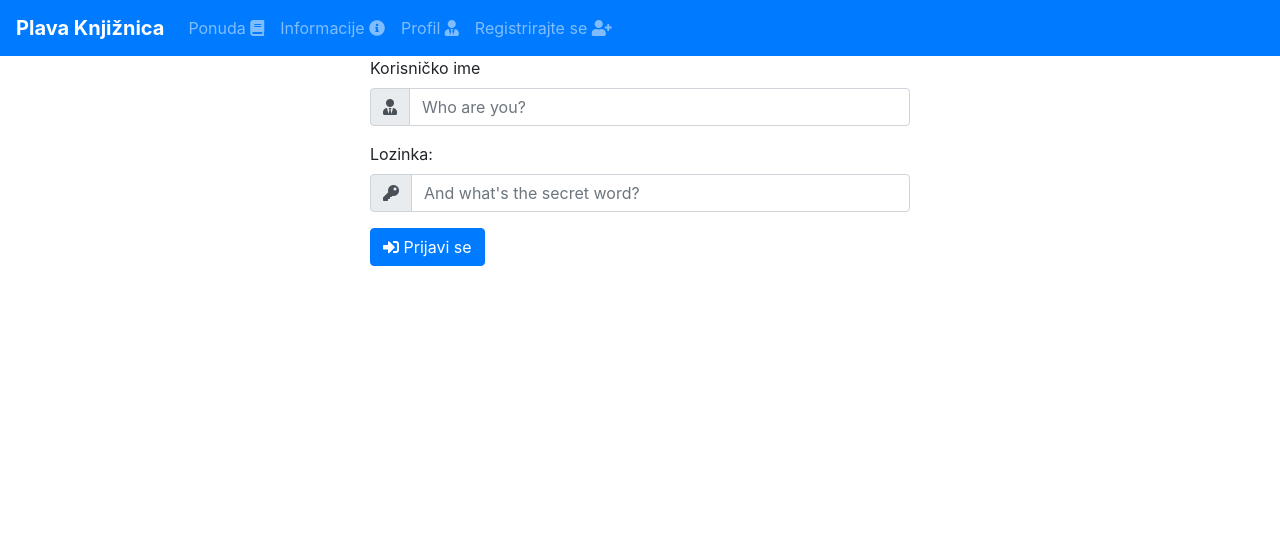
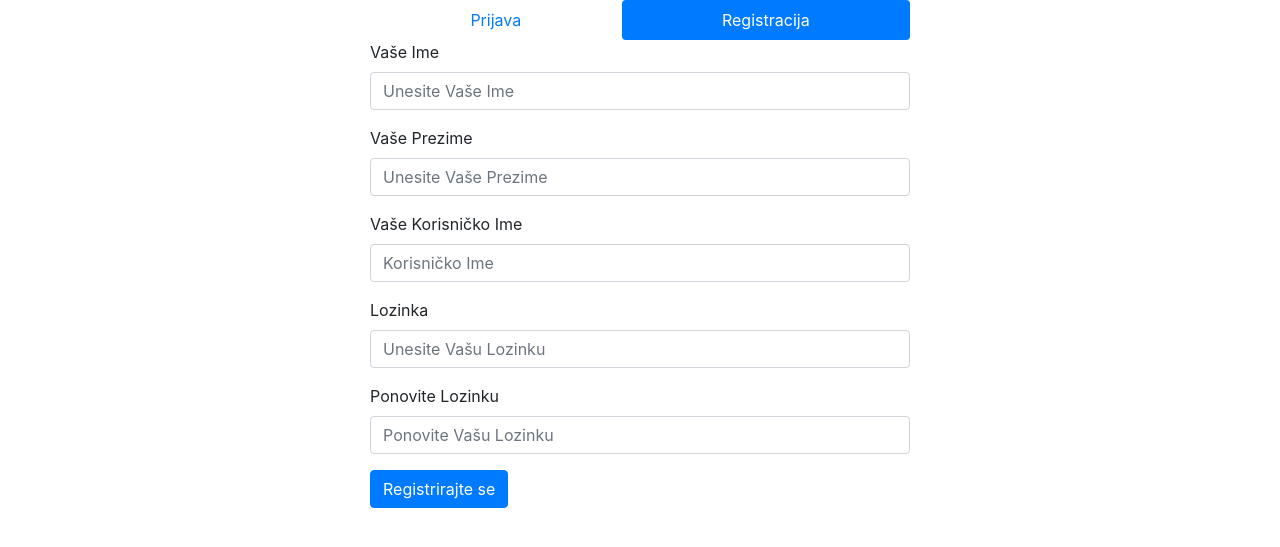
Before and after one commit to PericR/Biblioteka, a PHP site: page /index.php?view=register in a window 1280 px wide. Shown: the top 547 px of the page. Run offline with PHP 8.4, Linux system fonts and the light colour scheme.

Commit message:
redizajn login i register i kraj rada na njima

```diff
--- a/plava_knjiznica/controllers/login.php
+++ b/plava_knjiznica/controllers/login.php
@@ -10,7 +10,8 @@
 
     $sql = "SELECT * FROM korisnik
     WHERE korisnicko_ime='".$korisnicko_ime."'
-    AND lozinka='".$lozinka."'";
+    AND lozinka='".$lozinka."'
+    LIMIT 1";
 
     $rezultat = mysqli_query($konekcija, $sql);
 
@@ -20,7 +21,7 @@
         $_SESSION['korisnicko_ime'] = $korisnicko_ime;
         $_SESSION['lozinka'] = $lozinka;
         $user = mysqli_fetch_assoc($rezultat);
-        $_SESSION['ime'] = $user['ime'] + $user['prezime'];
+        $_SESSION['ime'] = $user['ime'];
         header("Location:../index.php");
     }
 
--- a/plava_knjiznica/index.php
+++ b/plava_knjiznica/index.php
@@ -4,13 +4,13 @@
     include("config/db_config.php");
     include("controllers/utils.php");
 
-    $view = "register";
+    $view = "login";
+
+    if (isset($_GET['view'])) {
+        $view = $_GET['view'];
+    }
 
     load_view("views/static/header.php", array("title" => "Plava Knjižnica"));
-    load_view("views/static/navbar.php");
-
-    load_view("views/login.php");
-
-    //load_view("views/$view.php");
+    load_view("views/$view.php");
     load_view("views/static/footer.php");
 ?>
--- a/plava_knjiznica/public/css/style.css
+++ /dev/null
@@ -1,7 +0,0 @@
-#navbar-menu-links{
-    color: white;
-
-}
-.nav-color{
-    color: black;
-}
--- a/plava_knjiznica/public/js/main.js
+++ b/plava_knjiznica/public/js/main.js
@@ -1,5 +1,3 @@
 $(document).ready(() => {
-    $('.profile-button').on('click', () => {
-        $('.login-container').toggle();
-    });
+
 });
--- a/plava_knjiznica/views/login.php
+++ b/plava_knjiznica/views/login.php
@@ -1,6 +1,13 @@
-<div class="container login-container">
 <div class="row align-items-center h-100">
 	<div class="col-md-6 offset-md-3">
+		<ul class="nav nav-pills nav-fill">
+			<li class="nav-item">
+				<a class="nav-link active rounded-0" id="navLinkPrijava" href="?view=login">Prijava</a>
+			</li>
+			<li class="nav-item">
+				<a class="nav-link" href="?view=register">Registracija</a>
+			</li>
+		</ul>
 		<form method="POST" action="controllers/login.php">
 			<div class="form-group">
 				<label for="korisnicko_ime">Korisničko ime</label>
@@ -10,7 +17,7 @@
 							<i class="fas fa-user-tie"></i>
 						</span>
 					</div>
-						<input type="text" name="korisnicko_ime" class="form-control" placeholder="Who are you?"/>
+					<input type="text" name="korisnicko_ime" class="form-control" placeholder="Korisničko Ime?" />
 				</div>
 			</div>
 			<div class="form-group">
@@ -21,14 +28,13 @@
 							<i class="fas fa-key"></i>
 						</span>
 					</div>
-						<input type="password" name="lozinka" class="form-control" placeholder="And what's the secret word?"/>
+					<input type="password" name="lozinka" class="form-control" placeholder="Vaša Lozinka" />
 				</div>
 			</div>
 			<button class="btn btn-primary" type="submit" name="prijava">
 				<i class="fas fa-sign-in-alt"></i>
-					Prijavi se
+				Prijavite se
 			</button>
 		</form>
 	</div>
 </div>
-</div>
--- a/plava_knjiznica/views/register.php
+++ b/plava_knjiznica/views/register.php
@@ -1,10 +1,14 @@
-<div class="container">
-    <div class="row align-items-center">
+<div class="row">
     <div class="col-md-6 offset-md-3">
+        <ul class="nav nav-pills nav-fill">
+            <li class="nav-item">
+                <a class="nav-link" href="?view=login">Prijava</a>
+            </li>
+            <li class="nav-item">
+                <a class="nav-link active" href="?view=register">Registracija</a>
+            </li>
+        </ul>
         <form method="POST" action="controllers/register.php">
-                <div class="form-group">
-                    <h4>Molimo unesite svoje podatke</h4>
-                </div>
             <div class="form-group">
                 <label for="ime">Vaše Ime</label>
                 <input type="text" class="form-control" name="ime" placeholder="Unesite Vaše Ime">
@@ -23,7 +27,8 @@
             </div>
             <div class="form-group">
                 <label for="ponovljena_lozinka">Ponovite Lozinku</label>
-                    <input type="password" class="form-control" name="ponovljena_lozinka" placeholder="Ponovite Vašu Lozinku">
+                <input type="password" class="form-control" name="ponovljena_lozinka"
+                    placeholder="Ponovite Vašu Lozinku">
             </div>
             <div>
                 <button class="btn btn-primary" type="submit" name="registracija">
@@ -33,4 +38,3 @@
         </form>
     </div>
 </div>
-</div>
--- a/plava_knjiznica/views/static/footer.php
+++ b/plava_knjiznica/views/static/footer.php
@@ -1,8 +1,9 @@
 
-
+        </div>
         <script src="https://code.jquery.com/jquery-3.3.1.slim.min.js" integrity="sha384-q8i/X+965DzO0rT7abK41JStQIAqVgRVzpbzo5smXKp4YfRvH+8abtTE1Pi6jizo" crossorigin="anonymous"></script>
         <script src="https://cdnjs.cloudflare.com/ajax/libs/popper.js/1.14.7/umd/popper.min.js" integrity="sha384-UO2eT0CpHqdSJQ6hJty5KVphtPhzWj9WO1clHTMGa3JDZwrnQq4sF86dIHNDz0W1" crossorigin="anonymous"></script>
         <script src="https://stackpath.bootstrapcdn.com/bootstrap/4.3.1/js/bootstrap.min.js" integrity="sha384-JjSmVgyd0p3pXB1rRibZUAYoIIy6OrQ6VrjIEaFf/nJGzIxFDsf4x0xIM+B07jRM" crossorigin="anonymous"></script>
+        <script src="https://ajax.googleapis.com/ajax/libs/jquery/3.3.1/jquery.min.js"></script>
         <script src="public/js/main.js"></script>
     </body>
 </html>
--- a/plava_knjiznica/views/static/header.php
+++ b/plava_knjiznica/views/static/header.php
@@ -6,5 +6,7 @@
         <link rel="stylesheet" href="https://stackpath.bootstrapcdn.com/bootstrap/4.3.1/css/bootstrap.min.css" integrity="sha384-ggOyR0iXCbMQv3Xipma34MD+dH/1fQ784/j6cY/iJTQUOhcWr7x9JvoRxT2MZw1T" crossorigin="anonymous">
         <link rel="stylesheet" href="public/css/style.css">
         <link rel="stylesheet" href="https://use.fontawesome.com/releases/v5.7.2/css/all.css" integrity="sha384-fnmOCqbTlWIlj8LyTjo7mOUStjsKC4pOpQbqyi7RrhN7udi9RwhKkMHpvLbHG9Sr" crossorigin="anonymous">
+        <meta name="viewport" content="width=device-width, initial-scale=1, shrink-to-fit=no">
     </head>
     <body>
+        <div class="container">
--- a/plava_knjiznica/views/static/navbar.php
+++ /dev/null
@@ -1,22 +0,0 @@
-<nav class="navbar navbar-expand-lg navbar-dark bg-primary">
-    <a class="navbar-brand" href="#"><strong>Plava Knjižnica</strong></a>
-    <button class="navbar-toggler" type="button" data-toggle="collapse" data-target="#navbarSupportedContent" aria-controls="navbarSupportedContent" aria-expanded="false" aria-label="Toggle navigation">        <span class="navbar-toggler-icon"></span>
-    </button>
-
-    <div class="collapse navbar-collapse" id="navbarSupportedContent">
-        <ul class="navbar-nav mr-auto">
-            <li class="nav-item">
-                <a class="nav-link navbar-menu-links" href="#">Ponuda <i class="fas fa-book"></i></a>
-            </li>
-            <li class="nav-item">
-                <a class="nav-link" href="#">Informacije <i class="fas fa-info-circle"></i></a>
-            </li>
-            <li class="nav-item profile-button">
-                <a class="nav-link" href="#">Profil <i class="fas fa-user-tie"></i></a>
-            </li>
-            <li class="nav-item">
-                <a class="nav-link" href="#">Registrirajte se <i class="fas fa-user-plus"></i></a>
-            </li>
-        </ul>
-    </div>
-</nav>
```
Also changed, not shown: plava_knjiznica/controllers/register.php (+5 -2 lines). Lines whose indentation alone changed are shown as unchanged.
